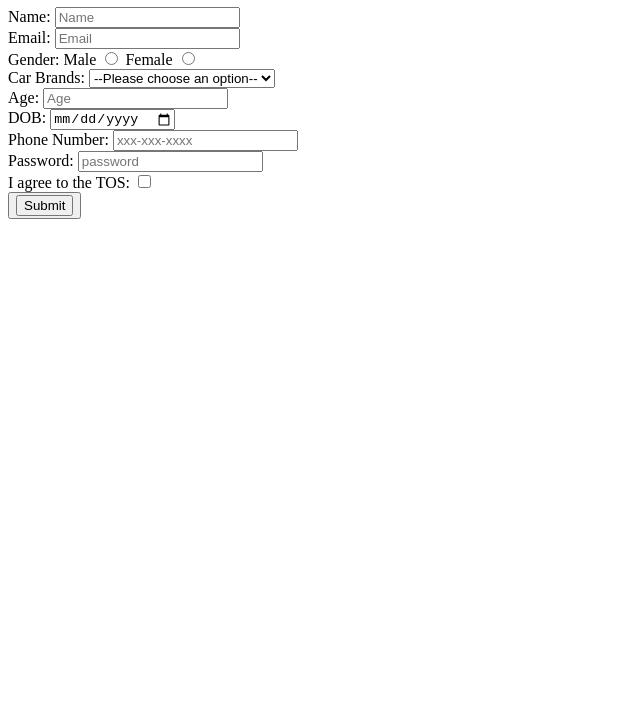
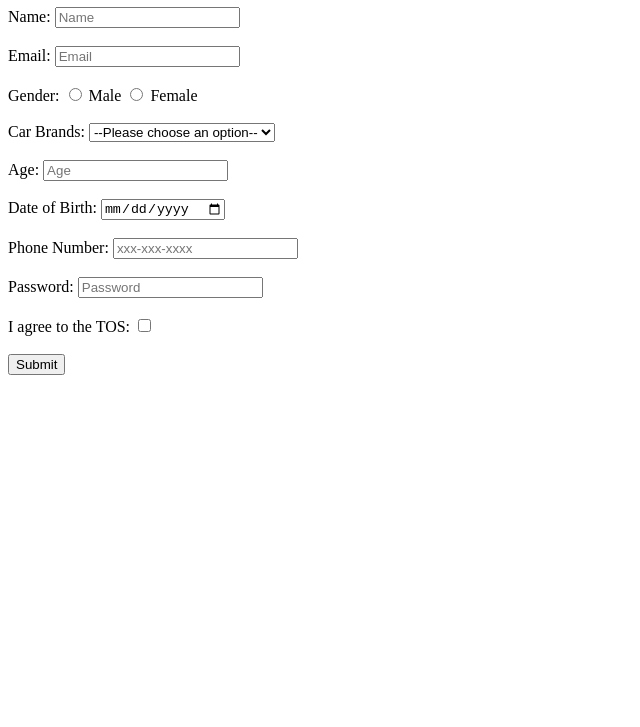
Before and after one commit to acciojob/signup-form-car-yugandhar848, a website: page main.html in a window 1280 px wide. Shown: the part 73-800 px from the top of the page, without its empty margins (0-640 px from the left). Drawn offline with Linux system fonts and the light colour scheme.

Commit message:
created a submission

```diff
--- a/main.html
+++ b/main.html
@@ -8,41 +8,49 @@
 
 <body>
 	<!-- the entire body must be written by student -->
-	<h1>Signup Form Car</h1>
-	<form action="#" method="post">
-		<lable for="Name">Name:</lable>
-	<input type="Text" id="Name" placeholder="Name" required><br>
-		<lable for="Email">Email:</lable>
-	<input type="Email" id="email" placeholder="Email" required><br>
-		<lable for="Gender">Gender:
-			<lable for="Male">Male
-	<input type="radio" id="Gender_m" value="male" required></lable>
-			<label for="Female">Female
-	<input type="radio" id="Gender_f" value="Female"  placeholder="-" required><br>
-			</lable>
-		<lable for="car Brands">Car Brands:</lable>
-		<select id="cars"  name ="cars"required>
-			<option value="--Please choose an option--">--Please choose an option--</option>
-			<option>BMW</option>
-			<option>AUDI</option>
-			<option>FERRORI</option>
-		</select><br>
-		<lable for="Age">Age:</lable>
-	<input type="number" id="age" placeholder="Age" required><br>
 
-		<lable for="DOB">DOB:</lable>
-	<input type="date" id="dob" placeholder="-" required><br>
-		<lable for="Phone Number">Phone Number:</lable>
-	<input type="tel" id="tel" placeholder="xxx-xxx-xxxx" ><br>
-		<lable for="Password">Password:</lable>
-	<input type="password" id="password" placeholder="password" required><br>
+	<h1>Signup Form</h1>
 
-		<lable for="I agree to the TOS">I agree to the TOS:</lable>
-	<input type="checkbox" id="tos" placeholder="-" required><br>
-		<button>
-			<input type="submit">
-		</button>
-		</form>
+<form action="#" method="post">
+  <label for="name">Name:</label>
+  <input type="text" id="name" name="name" placeholder="Name" required><br><br>
+
+  <label for="email">Email:</label>
+  <input type="email" id="email" name="email" placeholder="Email" required><br><br>
+
+  <label>Gender:</label>
+  <input type="radio" id="gender_m" name="gender" required>
+  <label for="gender_m">Male</label>
+  <input type="radio" id="gender_f" name="gender" required>
+  <label for="gender_f">Female</label><br><br>
+
+  <label for="cars">Car Brands:</label>
+  <select id="cars" name="cars" required>
+    <option value="" disabled selected>--Please choose an option--</option>
+    <option value="Toyota">Toyota</option>
+    <option value="Honda">Honda</option>
+    <option value="Ford">Ford</option>
+    <option value="Chevrolet">Chevrolet</option>
+  </select><br><br>
+
+  <label for="age">Age:</label>
+  <input type="number" id="age" name="age" placeholder="Age" required><br><br>
+
+  <label for="dob">Date of Birth:</label>
+  <input type="date" id="dob" name="dob" required><br><br>
+
+  <label for="tel">Phone Number:</label>
+  <input type="tel" id="tel" name="tel" placeholder="xxx-xxx-xxxx"><br><br>
+
+  <label for="password">Password:</label>
+  <input type="password" id="password" name="password" placeholder="Password" required><br><br>
+
+  <label for="tos">I agree to the TOS:</label>
+  <input type="checkbox" id="tos" name="tos" required><br><br>
+
+  <button type="submit">Submit</button>
+</form>
+
     <script type="text/javascript" src="./script.js">
 </script>
 
```
